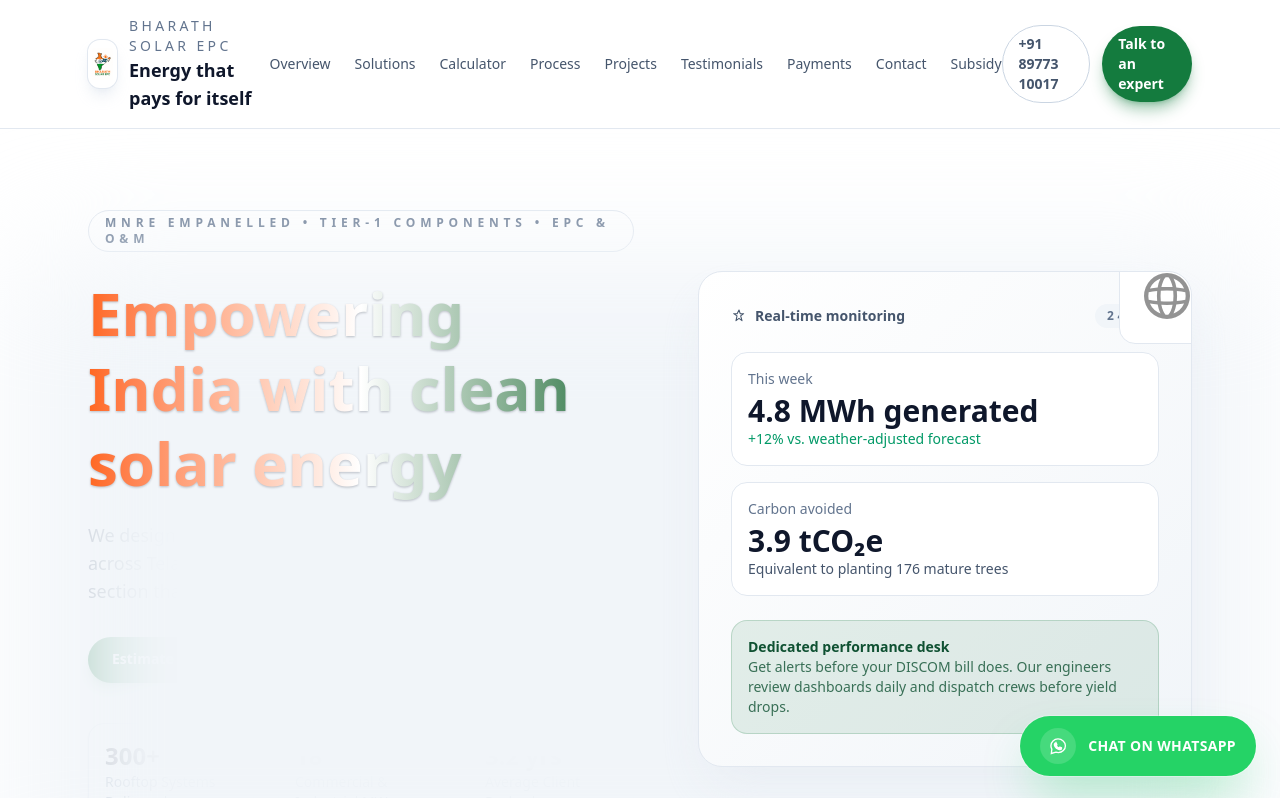
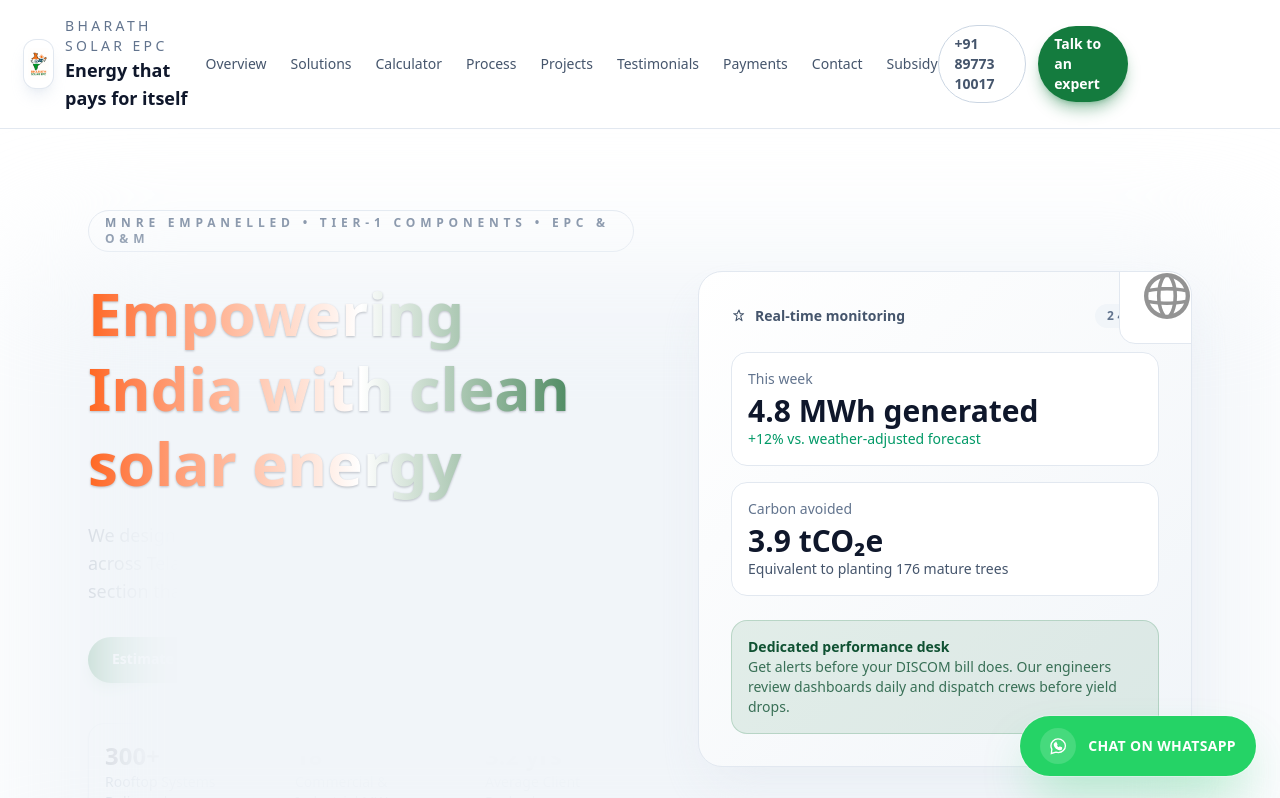
Before and after one commit to dbr09/bharathsolarepc, a Next.js app: page / in a window 1280 px wide. Shown: the top 798 px of the page. Built offline with nearby package versions, Linux system fonts and the light colour scheme.

Commit message:
Align site header container to the left

```diff
--- a/app/components/layout/SiteChrome.js
+++ b/app/components/layout/SiteChrome.js
@@ -31,7 +31,7 @@ export function SiteHeader() {
 
   return (
     <header className="sticky top-0 z-40 border-b border-slate-200 bg-white/90 backdrop-blur">
-      <div className="mx-auto flex max-w-6xl items-center justify-between px-6 py-4 text-slate-700">
+      <div className="flex w-full max-w-6xl items-center justify-between px-6 py-4 text-slate-700">
         <Link href="/" className="flex items-center gap-3">
           <span className="relative flex h-12 w-12 items-center justify-center overflow-hidden rounded-xl bg-white shadow-lg shadow-slate-200/80 ring-1 ring-slate-200">
             <Image src="/logo.png" alt="Bharath Solar EPC" fill className="object-contain p-1" sizes="48px" priority />
@@ -83,7 +83,7 @@ export function SiteHeader() {
 
       {open && (
         <div className="border-t border-slate-200 bg-white/95 md:hidden">
-          <div className="mx-auto flex max-w-6xl flex-col gap-5 px-6 py-6 text-slate-700">
+          <div className="flex w-full max-w-6xl flex-col gap-5 px-6 py-6 text-slate-700">
             {navLinks.map((item) => (
               <Link
                 key={item.label}
```
